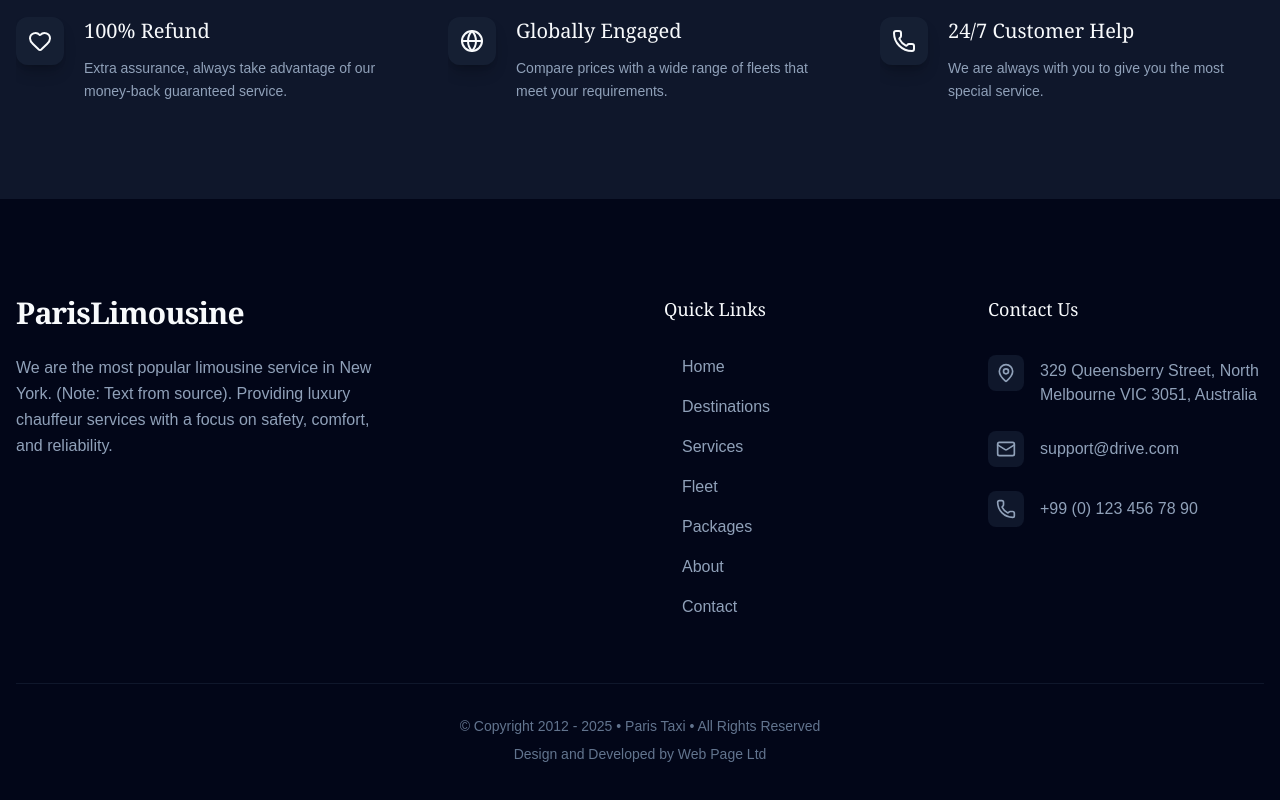
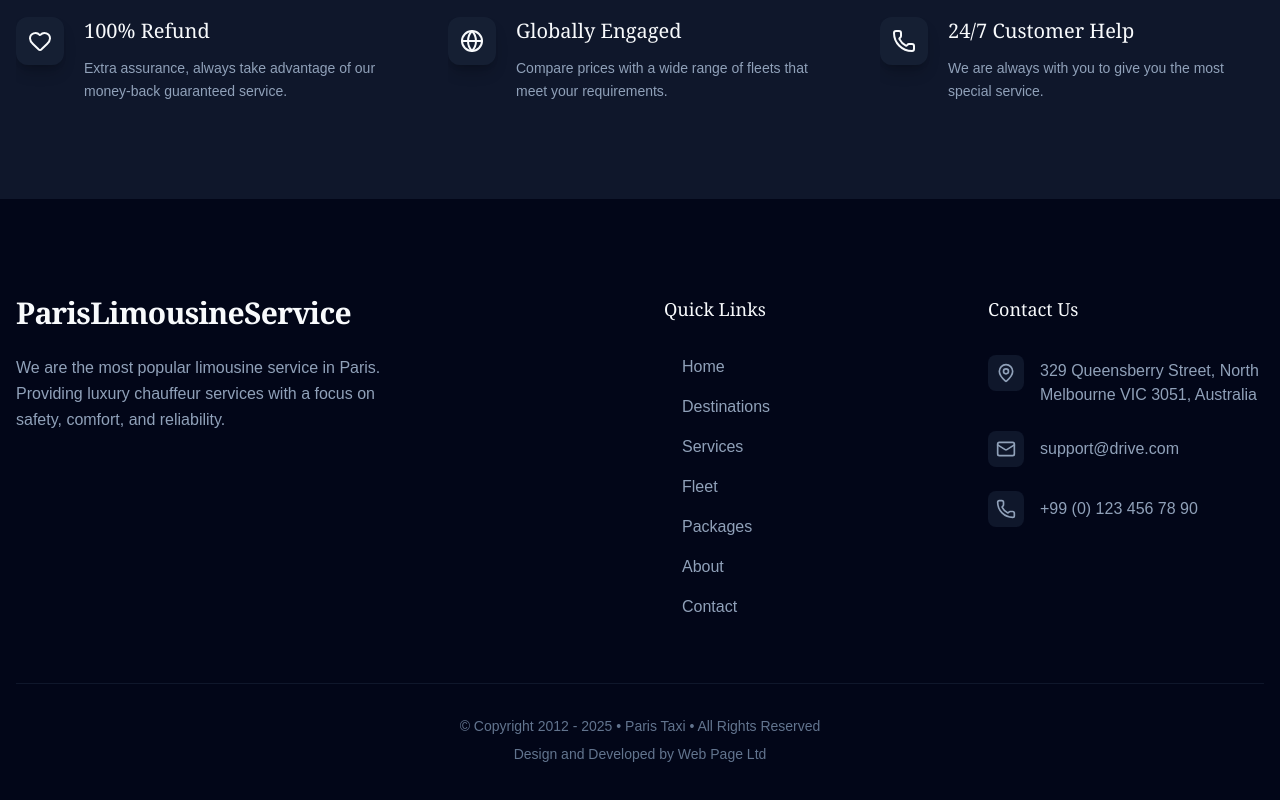
Before and after one commit to JosueNANTHAKUMAR/paris-limousine-service, a Next.js app: page / in a window 1280 px wide. Shown: the part 4425-5225 px from the top of the page. Built offline with nearby package versions, Linux system fonts and the light colour scheme; a web font is replaced by a local one.

Commit message:
Update footer text and brand name

```diff
--- a/src/app/page.tsx
+++ b/src/app/page.tsx
@@ -189,10 +189,10 @@ export default function Home() {
           <div className="grid md:grid-cols-4 gap-12 mb-16">
             <div className="col-span-1 md:col-span-2">
               <div className="text-3xl font-serif font-bold text-slate-50 mb-6 tracking-tight">
-                Paris<span className="text-gold">Limousine</span>
+                Paris<span className="text-gold">LimousineService</span>
               </div>
               <p className="text-slate-400 max-w-sm leading-relaxed font-light">
-                We are the most popular limousine service in New York. (Note: Text from source).
+                We are the most popular limousine service in Paris.
                 Providing luxury chauffeur services with a focus on safety, comfort, and reliability.
               </p>
             </div>
```
